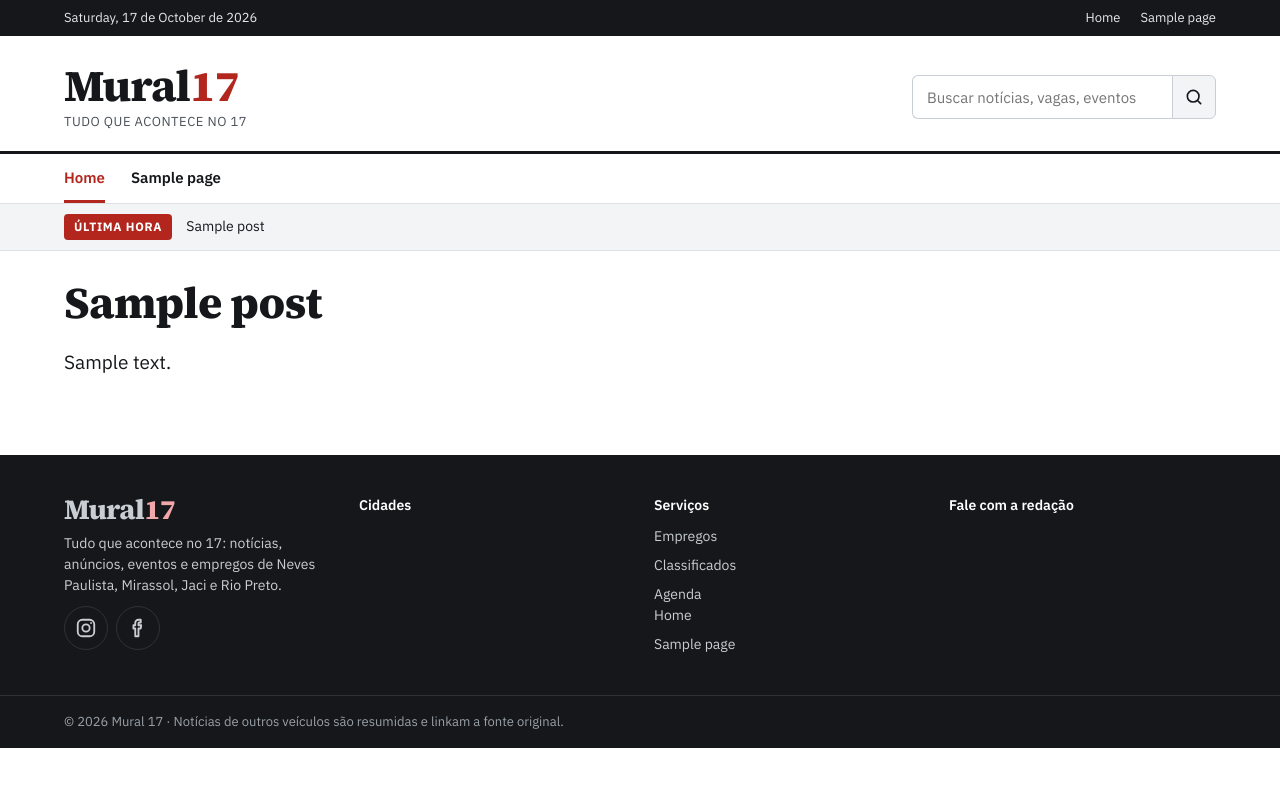
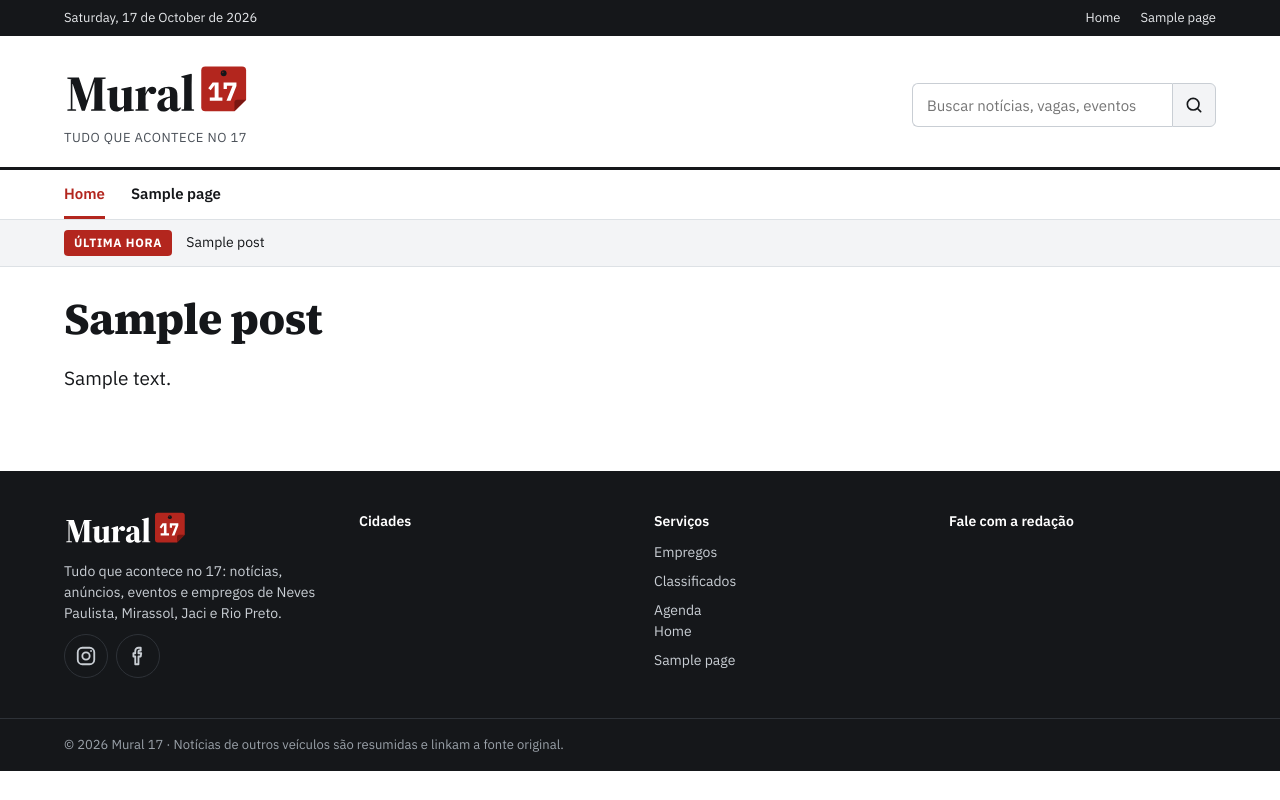
Before and after one commit to andersonvixxdev/mural17, a WordPress theme: template page.php in a window 1280 px wide. Run offline with PHP 8.4 and a stand-in for WordPress, Linux system fonts and the light colour scheme; the site name, menu and one post (Sample post) are stand-ins, and other content is empty; some libraries are stand-ins or nearby versions.

Commit message:
Identidade visual: logo, símbolo, favicon e imagem de compartilhamento
Adiciona os arquivos da marca em assets/marca, usa o logo no cabeçalho e no
rodapé, inclui o favicon quando não há ícone do site e escurece o verde do
WhatsApp para dar contraste ao texto branco.

Co-Authored-By: Claude Opus 5.5 <noreply@anthropic.com>
Claude-Session: https://claude.ai/code/session_01Hi9w6rLKaPhJhLQX5TysQj

```diff
--- a/assets/css/main.css
+++ b/assets/css/main.css
@@ -14,7 +14,7 @@
 	--m17-blue: #1F4E79;
 	--m17-blue-soft: #E8EEF5;
 	--m17-orange: #C2410C;
-	--m17-wa: #128C4A;
+	--m17-wa: #0F7A40;
 	--m17-serif: "Source Serif 4", Georgia, "Times New Roman", serif;
 	--m17-sans: "IBM Plex Sans", "Helvetica Neue", Arial, sans-serif;
 	--m17-radius: 6px;
@@ -104,6 +104,9 @@ input:focus-visible { outline: 3px solid var(--m17-accent); outline-offset: 2px;
 .menu-abrir { display: none; }
 
 .marca { display: flex; flex-direction: column; gap: 4px; }
+.marca__logo { display: inline-flex; }
+.marca__logo img { height: 60px; width: auto; }
+.marca__logo--rodape img { height: 40px; }
 .marca__nome {
 	font-family: var(--m17-serif); font-weight: 800; font-size: 44px; line-height: 1;
 	letter-spacing: -0.02em; color: var(--m17-ink);
@@ -432,6 +435,7 @@ input:focus-visible { outline: 3px solid var(--m17-accent); outline-offset: 2px;
 	.menu-abrir { display: inline-flex; }
 	.marca { align-items: center; text-align: center; flex: 1; }
 	.marca__nome { font-size: 30px; }
+	.marca__logo img { height: 40px; }
 	.marca__slogan { display: none; }
 	.cabecalho__acoes { display: none; }
 
--- a/footer.php
+++ b/footer.php
@@ -15,7 +15,7 @@ $fb    = mural17_opt( 'mural17_facebook' );
 <footer class="rodape">
 	<div class="wrap rodape__grade">
 		<div class="rodape__marca">
-			<a class="marca__nome marca__nome--claro" href="<?php echo esc_url( home_url( '/' ) ); ?>">Mural<span>17</span></a>
+			<a class="marca__logo marca__logo--rodape" href="<?php echo esc_url( home_url( '/' ) ); ?>"><img src="<?php echo esc_url( MURAL17_URI . '/assets/marca/mural17-logo-negativo.svg' ); ?>" width="361" height="118" alt="Mural 17"></a>
 			<p><?php echo esc_html( mural17_opt( 'mural17_slogan' ) ); ?>: notícias, anúncios, eventos e empregos de Neves Paulista, Mirassol, Jaci e Rio Preto.</p>
 			<div class="rodape__redes">
 				<?php if ( $ig ) : ?>
--- a/functions.php
+++ b/functions.php
@@ -122,6 +122,21 @@ function mural17_resource_hints( $urls, $relation_type ) {
 add_filter( 'wp_resource_hints', 'mural17_resource_hints', 10, 2 );
 
 /**
+ * Favicon da marca enquanto não houver "Ícone do site" no Personalizar.
+ */
+function mural17_favicon() {
+	if ( has_site_icon() ) {
+		return;
+	}
+	$base = MURAL17_URI . '/assets/marca/';
+	echo '<link rel="icon" href="' . esc_url( $base . 'mural17-favicon.svg' ) . '" type="image/svg+xml">' . "\n";
+	echo '<link rel="icon" href="' . esc_url( $base . 'mural17-icone-512.png' ) . '" sizes="512x512">' . "\n";
+	echo '<link rel="apple-touch-icon" href="' . esc_url( $base . 'mural17-icone-180.png' ) . '">' . "\n";
+	echo '<meta name="theme-color" content="#15171A">' . "\n";
+}
+add_action( 'wp_head', 'mural17_favicon' );
+
+/**
  * Resumo curto nas listagens.
  *
  * @return int
--- a/header.php
+++ b/header.php
@@ -44,7 +44,7 @@
 			<?php if ( has_custom_logo() ) : ?>
 				<?php the_custom_logo(); ?>
 			<?php else : ?>
-				<a class="marca__nome" href="<?php echo esc_url( home_url( '/' ) ); ?>" rel="home">Mural<span>17</span></a>
+				<a class="marca__logo" href="<?php echo esc_url( home_url( '/' ) ); ?>" rel="home"><img src="<?php echo esc_url( MURAL17_URI . '/assets/marca/mural17-logo.svg' ); ?>" width="361" height="118" alt="Mural 17"></a>
 			<?php endif; ?>
 			<?php if ( mural17_opt( 'mural17_slogan' ) ) : ?>
 				<p class="marca__slogan"><?php echo esc_html( mural17_opt( 'mural17_slogan' ) ); ?></p>
```
Also changed, not shown: README.md, assets/marca/README.md (added), assets/marca/mural17-compartilhamento.png (added), assets/marca/mural17-favicon.svg (added), assets/marca/mural17-icone-180.png (added), assets/marca/mural17-icone-512.png (added), assets/marca/mural17-logo-mono.svg (added), assets/marca/mural17-logo-negativo.svg (added), assets/marca/mural17-logo.svg (added), assets/marca/mural17-simbolo.svg (added).
